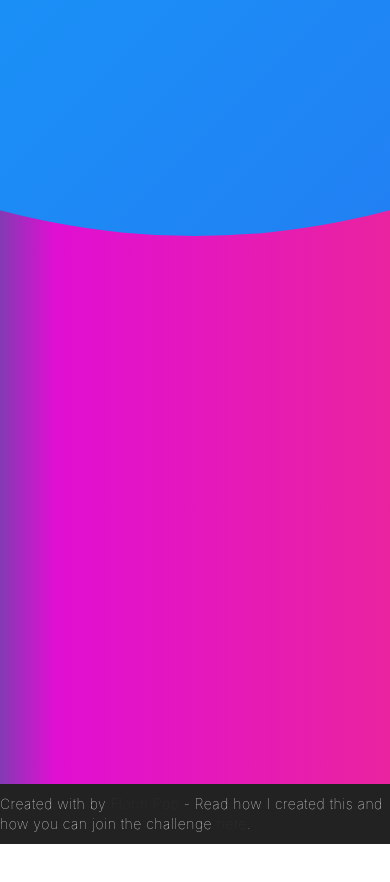
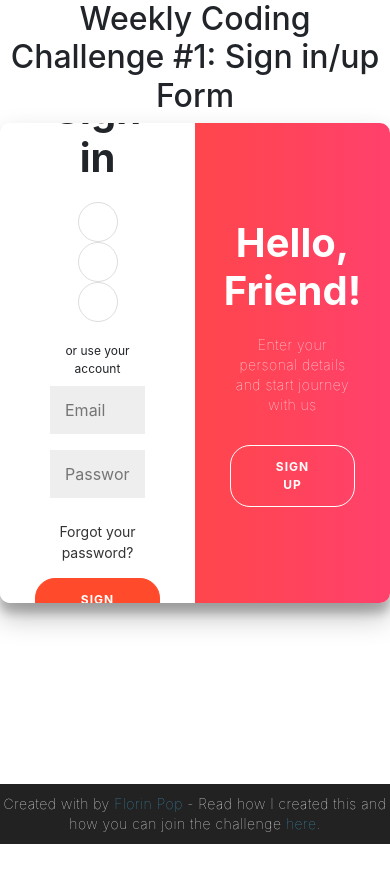
Before and after one commit to MohamedSaid99benali/Dashboard, an Angular app: page /login in a window 390 px wide. Shown: the top 882 px of the page. After the commit the page ends 844 px from the top, so only its background shows below. Built offline with nearby package versions, Linux system fonts and the light colour scheme.

Commit message:
khra changes

```diff
--- a/src/app/login/login.component.css
+++ b/src/app/login/login.component.css
@@ -5,16 +5,20 @@
 	box-sizing: border-box;
 }
 
-body,input {
-    font-family: "Poppins", sans-serif;
+body {
+	background: #f6f5f7;
+	display: flex;
+	justify-content: center;
+	align-items: center;
+	flex-direction: column;
+	font-family: 'Montserrat', sans-serif;
+	height: 100vh;
+	margin: -20px 0 50px;
 }
 
-.container {
-    position: relative;
-    width: 100%;
-   background: linear-gradient(90deg,rgba(131,58,180,1) 0%, rgba(224,15,210,1) 14%, rgb(233, 35, 160) );
-   min-height: 100vh;
-   overflow: hidden;
+h1 {
+	font-weight: bold;
+	margin: 0;
 }
 
 h2 {
@@ -77,13 +81,24 @@ form {
 	text-align: center;
 }
 
-form.sign-up-form {
-   opacity: 0;
-    z-index: 1;
+input {
+	background-color: #eee;
+	border: none;
+	padding: 12px 15px;
+	margin: 8px 0;
+	width: 100%;
 }
 
-form.sign-in-form {
-    z-index: 6;
+.container {
+	background-color: #fff;
+	border-radius: 10px;
+  	box-shadow: 0 14px 28px rgba(0,0,0,0.25),
+			0 10px 10px rgba(0,0,0,0.22);
+	position: relative;
+	overflow: hidden;
+	width: 768px;
+	max-width: 100%;
+	min-height: 480px;
 }
 
 .form-container {
@@ -99,12 +114,8 @@ form.sign-in-form {
 	z-index: 2;
 }
 
-.input-field i {
-    text-align: center;
-    line-height: 55px;
-    color: black;
-    transition: 0.5s;
-    font-size: 1.1rem;
+.container.right-panel-active .sign-in-container {
+	transform: translateX(100%);
 }
 
 .sign-up-container {
@@ -222,46 +233,7 @@ footer {
     bottom: 0;
     position: fixed;
     left: 0;
-    display: grid;
-    grid-template-columns: repeat(2. 1fr);
-}
-
-.container:before {
-    content: "";
-    position: absolute;
-    height: 2000px;
-    width: 2000px;
-    top: -10%;
-    right: 48%;
-    transform: translateY(-50%);
-    background-image: linear-gradient(-45deg, #2872f1 0%, #04befe 100%);
-    transition: 1.8s ease-in-out;
-    border-radius: 50%;
-    z-index: 6;
-}
-
-.image {
-    width: 100%;
-    transition: transform 1.1s ease-in-out;
-    transition-delay: 0.4s;
-}
-.company-logo{
-    height: 60px;
-    width: 60px;
-    border-radius: 30px;
-    align-items: center;
-}
-.comapany-title{
-    font-weight: 100;
-    font-family: arial, helvetica, sans-serif;
-    font-style: bold;
-}
-
-.panel {
-    display: flex;
-    flex-direction: column;
-    align-items: flex-end;
-    justify-content: space-around;
+    right: 0;
     text-align: center;
     z-index: 999;
 }
@@ -274,269 +246,7 @@ footer i {
     color: red;
 }
 
-.panel .content{
-    color: #fff;
-    transition: transform 0.9s ease-in-out;
-    transition-delay: 0.6s;
+footer a {
+    color: #3c97bf;
+    text-decoration: none;
 }
-
-
-.panel h3 {
-    font-weight: 600;
-    line-height: 1;
-    font-size: 1.5rem;
-}
-
-.panel p {
-    font-size: 0.95rem;
-    padding: 0.7rem 0;
-}
-
-.btn.transparent {
-    margin: 0;
-    background: none;
-    border: 2px solid #fff;
-    width: 130px;
-    height: 41px;
-    font-weight: 600;
-    font-size: 0.8rem;
-}
-
-.container.sign-in-mode:before {
-    transform: translate(-50%, 100%);
-    right: 52%;
-}
-
-.container.sign-in-mode .right-panel .image,
-.container.sign-in-mode .right-panel .content {
-    transform: translateX(800px);
-}
-.container.sign-in-mode .signin-signup {
-    left: 25%;
-}
-
-.container.sign-in-mode form.sign-up-form {
-    opacity: 0;
-    z-index: 1;
-}
-
-.container.sign-in-mode form.sign-in-form {
-    opacity: 1;
-    z-index: 2;
-}
-.container.sign-in-mode .left-panel .image,
-.container.sign-in-mode .left-panel .content {
-    transform: translateX(0%)
-}
-
-.container.sign-in-mode .left-panel {
-    pointer-events: all;
-}
-
-.container.sign-in-mode .right-panel {
-    pointer-events: none;
-}
-
-
-
-
-
-/*sign up*/
-.container.sign-up-mode:before {
-    transform: translate(100%, -50%);
-    right: 52%;
-}
-
-.container.sign-up-mode .Left-panel .image,
-.container.sign-up-mode .Left-panel .content {
-    transform: translateX(-800px);
-}
-
-.container.sign-up-mode .signin-signup {
-    left: 25%;
-}
-
-.container.sign-up-mode form.sign-up-form {
-    opacity: 1;
-    z-index: 2;
-}
-
-.container.sign-up-mode form.sign-in-form {
-    opacity: 0;
-    z-index: 1;
-}
-
-.container.sign-up-mode .right-panel .image,
-.container.sign-up-mode .right-panel .content {
-    transform: translateX(0%)
-}
-
-.container.sign-up-mode .left-panel {
-    pointer-events: none;
-}
-
-.container.sign-up-mode .right-panel {
-    pointer-events: all;
-}
-
-@media (max-width: 870px) {
-    .container {
-        min-height: 800px;
-        height: 100vh;
-    }
-    .signin-signup {
-        width: 100%;
-        top: 95%;
-        transform: translate(-50%, -100%);
-        transition: 1s 0.8s ease-in-out;
-    }
-
-
-    .signin-signup,
-    .container.sign-up-mode .signin-signup {
-        left: 50%;
-    }
-
-
-    .panels-container {
-        grid-template-columns: 1fr;
-        grid-template-rows: 1fr 2fr 1fr;
-    }
-
-    .panel {
-        flex-direction: row;
-        justify-content: space-around;
-        align-items: center;
-        padding: 2.5rem 8%;
-        grid-column: 1 / 2;
-    }
-
-    .right-panel {
-        grid-row: 3 / 4;
-    }
-
-    .left-panel {
-        grid-row: 1 / 2;
-    }
-
-
-    .image {
-        width: 200px;
-        transition: transform 0.9s ease-in-out;
-        transition-delay: 0.6s;
-    }
-
-    .panel .content {
-        padding-right: 15%;
-        transition: transform 0.9s ease-in-out;
-        transition-delay: 0.8s;
-    }
-
-    .panel h3 {
-        font-size: 1.2rem;
-    }
-
-    .panel p {
-        font-size: 0.7rem;
-        padding: 0.5rem 0;
-    }
-
-    .btn.transparent {
-        width: 110px;
-        height: 35px;
-        font-size: 0.7rem;
-    }
-
-    .container:before {
-        width: 1500px;
-        height: 1500px;
-        transform: translateX(-50%);
-        left: 30%;
-        bottom: 68%;
-        right: initial;
-        top: initial;
-        transition: 2s ease-in-out;
-    }
-
-    .container.sign-up-mode:before {
-        transform: translate(-50%, 100%);
-        bottom: 32%;
-        right: initial;
-    }
-
-
-    .container.sign-up-mode .left-panel .image,
-    .container.sign-up-mode .left-panel .content {
-        transform: translateY(-300px);
-    }
-
-    .container.sign-up-mode .right-panel .image,
-    .container.sign-up-mode .right-panel .content {
-        transform: translateY(0px);
-    }
-
-    .right-panel .image,
-    .right-panel .content {
-        transform: translateY(300px);
-    }
-
-    .container.sign-up-mode .signin-signup {
-        top: 5%;
-        transform: translate(-50%, 0);
-    }
-    /*zeyed*/
-
-    .container.sign-in-mode:before {
-        transform: translate(100%, -50%);
-        bottom: 68%;
-        left: initial;
-    }
-
-
-    .container.sign-up-mode .left-panel .image,
-    .container.sign-up-mode .left-panel .content {
-        transform: translateY(300px);
-    }
-
-    .container.sign-up-mode .right-panel .image,
-    .container.sign-up-mode .right-panel .content {
-        transform: translateY(100px);
-    }
-
-    .right-panel .image,
-    .right-panel .content {
-        transform: translateY(-300px);
-    }
-
-    .container.sign-up-mode .signin-signup {
-        top: 5%;
-        transform: translate(0,-50);
-    }
-
-}
-
-@media(max-width: 570px) {
-    form {
-        padding: 0 1.5rem;
-    }
-
-    .image {
-        display: none;
-    }
-    .panel .content {
-        padding: 0.5rem 1rem;
-    }
-    .container {
-        padding: 1.5rem;
-    }
-    .container:before {
-        bottom: 72%;
-        left: 50%;
-    }
-
-    .container.sign-up-form:before {
-        bottom: 28%;
-        left: 50%;
-    }
-
-}
--- a/src/app/login/login.component.html
+++ b/src/app/login/login.component.html
@@ -1,98 +1,50 @@
-<!DOCTYPE html>
-<html lang="en">
-    <head>
-        <meta charset="UTF-8" />
-        <meta name="viewport" content="width=device-width,initial-scale=1.0"/>
-        <link rel="stylesheet" href="login.component.css">
-        <script
-          src="https://kit.fontawesome.com/64d58efce2.js"
-          crossorigin="anonymous"
-        ></script>
-        <title>
-            Smart Parking Dashboard
-        </title>
-    </head>
-    <body>
-
-
-        <div class="container">
-            <div class="forms-container">
-                <div class="signin-signup">
-
-                    <form action="#" class="sign-in-form">
-                         <!--<h1 class="company-title"> Prologic</h1>-->
-                        <!--<img class="company-logo" src="img/logo.jpg" class="image" alt="" />-->
-                        <h2 class="title">Sign In</h2>
-                        <div class="input-field">
-                            <i class="fas fa-envelope"></i>
+<h2>Weekly Coding Challenge #1: Sign in/up Form</h2>
+<div class="container" id="container">
+	<div class="form-container sign-up-container">
+		<form action="#">
+			<h1>Create Account</h1>
+			<div class="social-container">
+				<a href="#" class="social"><i class="fab fa-facebook-f"></i></a>
+				<a href="#" class="social"><i class="fab fa-google-plus-g"></i></a>
+				<a href="#" class="social"><i class="fab fa-linkedin-in"></i></a>
+			</div>
+			<span>or use your email for registration</span>
+			<input type="text" placeholder="Name" />
 			<input type="email" placeholder="Email" />
-                        </div>
-                        <div class="input-field">
-                            <i class="fas fa-lock"></i>
 			<input type="password" placeholder="Password" />
-                        </div>
-                        <input type="submit" value="Login" class="btn"/>
-
-                    </form>
-
-
-                    <form action="#" class="sign-up-form">
-                        <!--<h1 class="company-title"> Prologic</h1>-->
-                        <!--<img class="company-logo" src="img/logo.jpg" class="image" alt="" />-->
-                        <h2 class="title">Sign up</h2>
-                        <div class="input-field">
-                            <i class="fas fa-user"></i>
-                            <input type="text" placeholder="Username" />
-                        </div>
-                        <div class="input-field">
-                            <i class="fas fa-envelope"></i>
-                            <input type="email" placeholder="Email" />
-                        </div>
-                        <div class="input-field">
-                            <i class="fas fa-lock"></i>
-                            <input type="password" placeholder="Password" />
-                        </div>
-                        <input type="submit" value="Sign up" class="btn"  />
-
+			<button>Sign Up</button>
 		</form>
 	</div>
+	<div class="form-container sign-in-container">
+		<form action="#">
+			<h1>Sign in</h1>
+			<div class="social-container">
+				<a href="#" class="social"><i class="fab fa-facebook-f"></i></a>
+				<a href="#" class="social"><i class="fab fa-google-plus-g"></i></a>
+				<a href="#" class="social"><i class="fab fa-linkedin-in"></i></a>
 			</div>
-
-
+			<span>or use your account</span>
+			<input type="email" placeholder="Email" />
+			<input type="password" placeholder="Password" />
+			<a href="#">Forgot your password?</a>
+			<button>Sign In</button>
+		</form>
 	</div>
-
-        <div class="panels-container">
-            <div class="panel left-panel">
-                <div class="content">
-                    <h3>New here ?</h3>
-                    <p>
-                      This space is allowed only for administrators!
-                    </p>
-                    <button class="btn transparent" id="sign-up-btn">
-                        Sign up
-                    </button>
+	<div class="overlay-container">
+		<div class="overlay">
+			<div class="overlay-panel overlay-left">
+				<h1>Welcome Back!</h1>
+				<p>To keep connected with us please login with your personal info</p>
+				<button class="ghost" id="signIn">Sign In</button>
 			</div>
-                <img src="/src/assets/register.jpg" class="image" alt="" />
-
-            </div>
-
-                <div class="panel right-panel">
-                <div class="content">
-                    <h3>One of us ?</h3>
-                    <p>
-                      Time to check our Smart Parking Dashboard .
-                    </p>
-                    <button class="btn transparent" id="sign-in-btn">
-                        Sign in
-                    </button>
-                </div>
-                <img src="/src/assets/log.png" class="image" alt="" />
-
+			<div class="overlay-panel overlay-right">
+				<h1>Hello, Friend!</h1>
+				<p>Enter your personal details and start journey with us</p>
+				<button class="ghost" id="signUp">Sign Up</button>
 			</div>
 		</div>
-
-    </body>
-</html>
+	</div>
+</div>
 
 <footer>
 	<p>
```
Also changed, not shown: src/app/login/login.component.ts (+10 -9 lines). Lines whose indentation alone changed are shown as unchanged.
